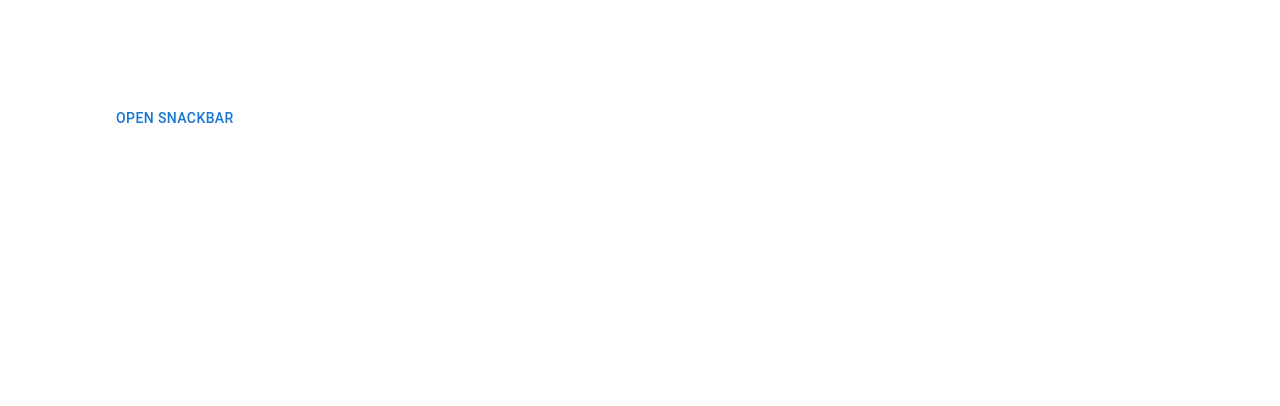
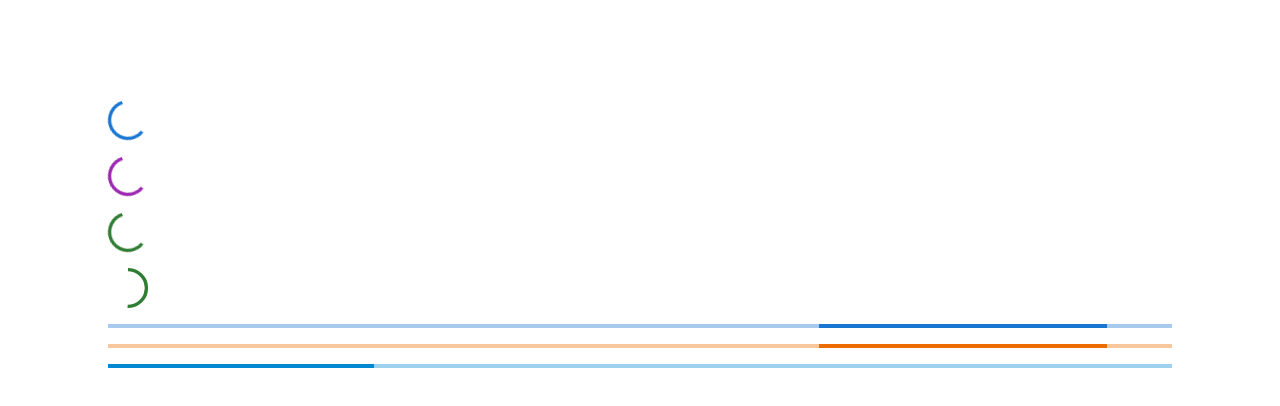
Before and after one commit to oguzhnkorkmz/material, a React (Vite) app: page / in a window 1280 px wide. Shown: the top 406 px of the page. Built offline with nearby package versions, Linux system fonts and the light colour scheme.

Commit message:
Progress

```diff
--- a/src/App.tsx
+++ b/src/App.tsx
@@ -1,7 +1,8 @@
 import './App.css'
+import { LessonProgress } from './components/LessonProgress'
 // import { LessonAlert } from './components/LessonAlert'
 // import { LessonDialog } from './components/LessonDialog'
-import { LessonSnackbar } from './components/LessonSnackbar'
+// import { LessonSnackbar } from './components/LessonSnackbar'
 // import { LessonTooltip } from './components/LessonTooltip'
 // import { LessonAvatar } from './components/LessonAvatar'
 // import { LessonList } from './components/LessonList'
@@ -59,7 +60,8 @@ function App() {
       {/* <LessonTooltip /> */}
       {/* <LessonAlert /> */}
       {/* <LessonDialog /> */}
-      <LessonSnackbar />
+      {/* <LessonSnackbar /> */}
+      <LessonProgress />
     </div>
   )
 }
--- /dev/null
+++ b/src/components/LessonProgress.tsx
@@ -0,0 +1,16 @@
+import { CircularProgress, LinearProgress, Stack } from '@mui/material'
+import React from 'react'
+
+export const LessonProgress = () => {
+    return (
+        <Stack spacing={2}>
+            <CircularProgress />
+            <CircularProgress color='secondary' />
+            <CircularProgress color='success' />
+            <CircularProgress color='success' variant='determinate' value={50} />
+            <LinearProgress />
+            <LinearProgress color='warning' />
+            <LinearProgress color='info' variant='determinate' value={25} />
+        </Stack>
+    )
+}
```
